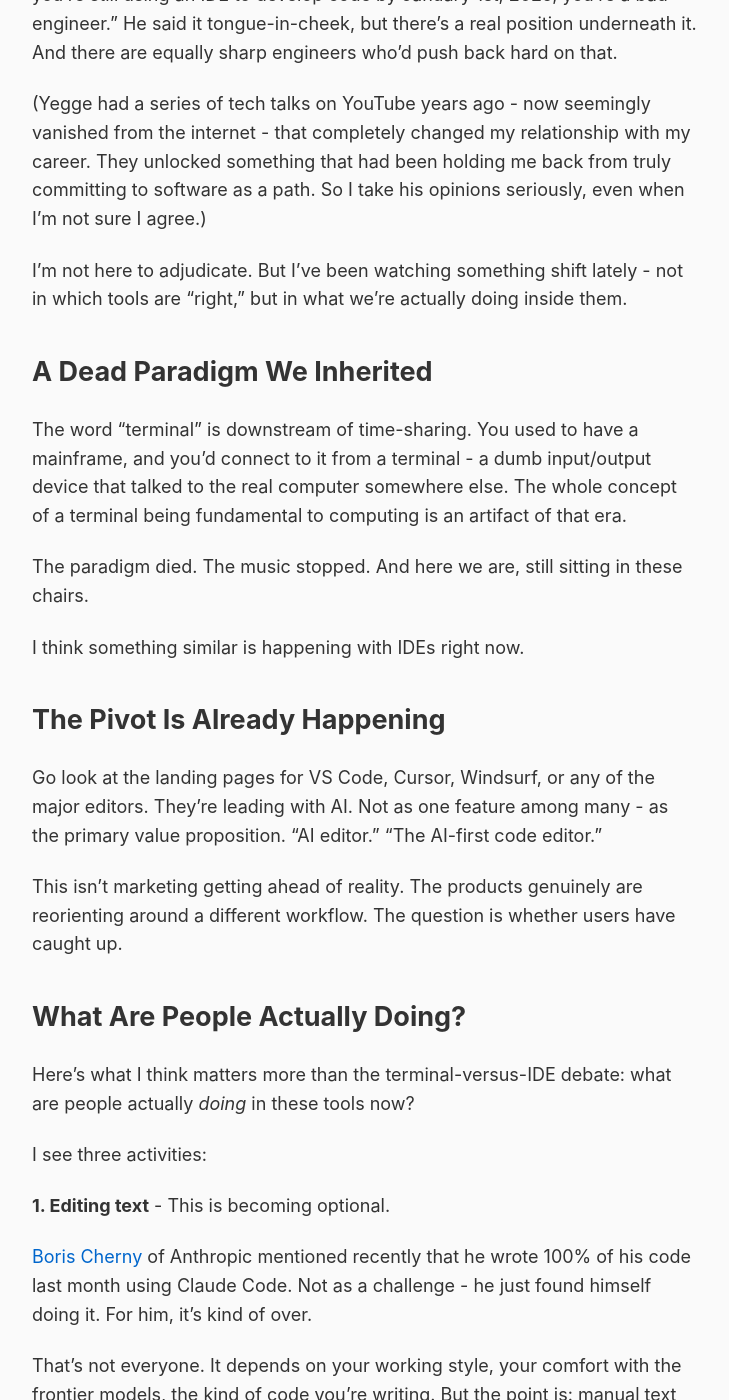
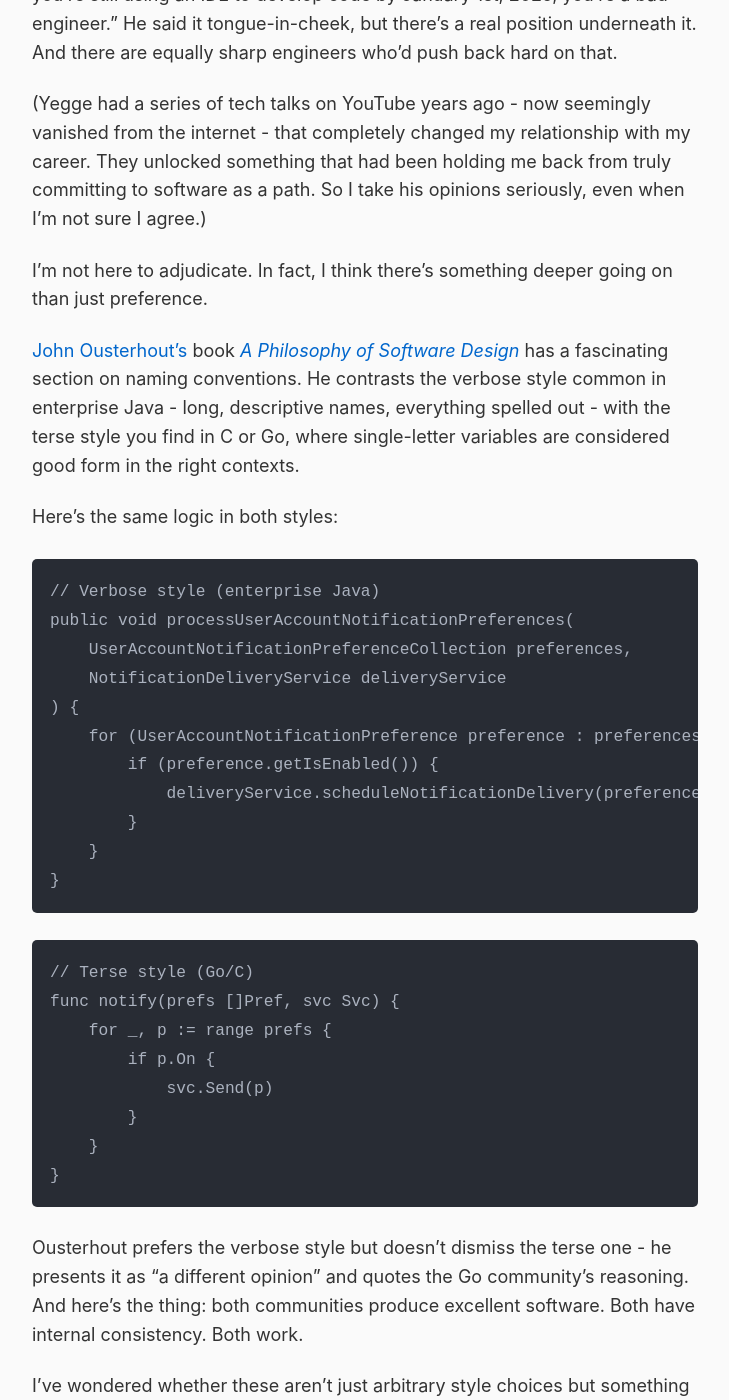
Before and after one commit to rob137/rob137.github.io, a Jekyll site: the page built from _posts/2026-01-02-the-music-stopped.md, in a window 1280 px wide and 1400 px high, scrolled down 655 px. Shown: the whole window, without its empty margins (275-1004 px from the left). Built offline with Jekyll 4.4.1, drawn with Linux system fonts in a browser that asks for light colours; some of the changed text lies outside the part shown.

Commit message:
Add Ousterhout naming styles section with code examples

````diff
--- a/_posts/2026-01-02-the-music-stopped.md
+++ b/_posts/2026-01-02-the-music-stopped.md
@@ -15,7 +15,44 @@
 
 (Yegge had a series of tech talks on YouTube years ago - now seemingly vanished from the internet - that completely changed my relationship with my career. They unlocked something that had been holding me back from truly committing to software as a path. So I take his opinions seriously, even when I'm not sure I agree.)
 
-I'm not here to adjudicate. But I've been watching something shift lately - not in which tools are "right," but in what we're actually doing inside them.
+I'm not here to adjudicate. In fact, I think there's something deeper going on than just preference.
+
+[John Ousterhout's](https://en.wikipedia.org/wiki/John_Ousterhout) book *[A Philosophy of Software Design](https://www.goodreads.com/book/show/39996759-a-philosophy-of-software-design)* has a fascinating section on naming conventions. He contrasts the verbose style common in enterprise Java - long, descriptive names, everything spelled out - with the terse style you find in C or Go, where single-letter variables are considered good form in the right contexts.
+
+Here's the same logic in both styles:
+
+```java
+// Verbose style (enterprise Java)
+public void processUserAccountNotificationPreferences(
+    UserAccountNotificationPreferenceCollection preferences,
+    NotificationDeliveryService deliveryService
+) {
+    for (UserAccountNotificationPreference preference : preferences) {
+        if (preference.getIsEnabled()) {
+            deliveryService.scheduleNotificationDelivery(preference);
+        }
+    }
+}
+```
+
+```go
+// Terse style (Go/C)
+func notify(prefs []Pref, svc Svc) {
+    for _, p := range prefs {
+        if p.On {
+            svc.Send(p)
+        }
+    }
+}
+```
+
+Ousterhout prefers the verbose style but doesn't dismiss the terse one - he presents it as "a different opinion" and quotes the Go community's reasoning. And here's the thing: both communities produce excellent software. Both have internal consistency. Both work.
+
+I've wondered whether these aren't just arbitrary style choices but something closer to personality attractors - systems programmers drawn to terse expression, enterprise developers to explicit naming, and each community reinforcing its own norms over time. A great downhill skier might make a terrible chess player, and that's fine. Why would we expect one style to be universally correct?
+
+You can be highly prescriptive *within* a bounded context - a team agreeing on conventions, a codebase maintaining consistency. But it doesn't follow that one style is better in some unqualified sense.
+
+Which brings me back to tools. I've been watching something shift lately - not in which tools are "right," but in what we're actually doing inside them.
 
 ## A Dead Paradigm We Inherited
 
````
